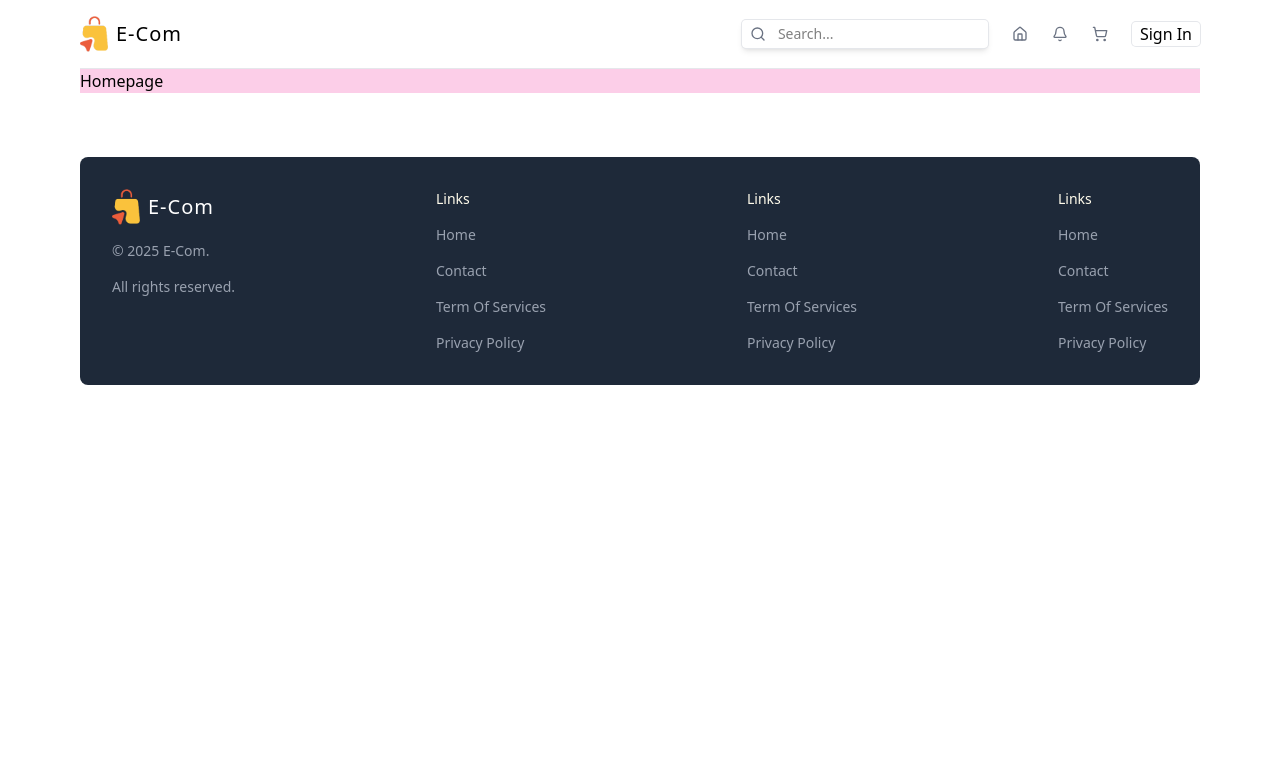
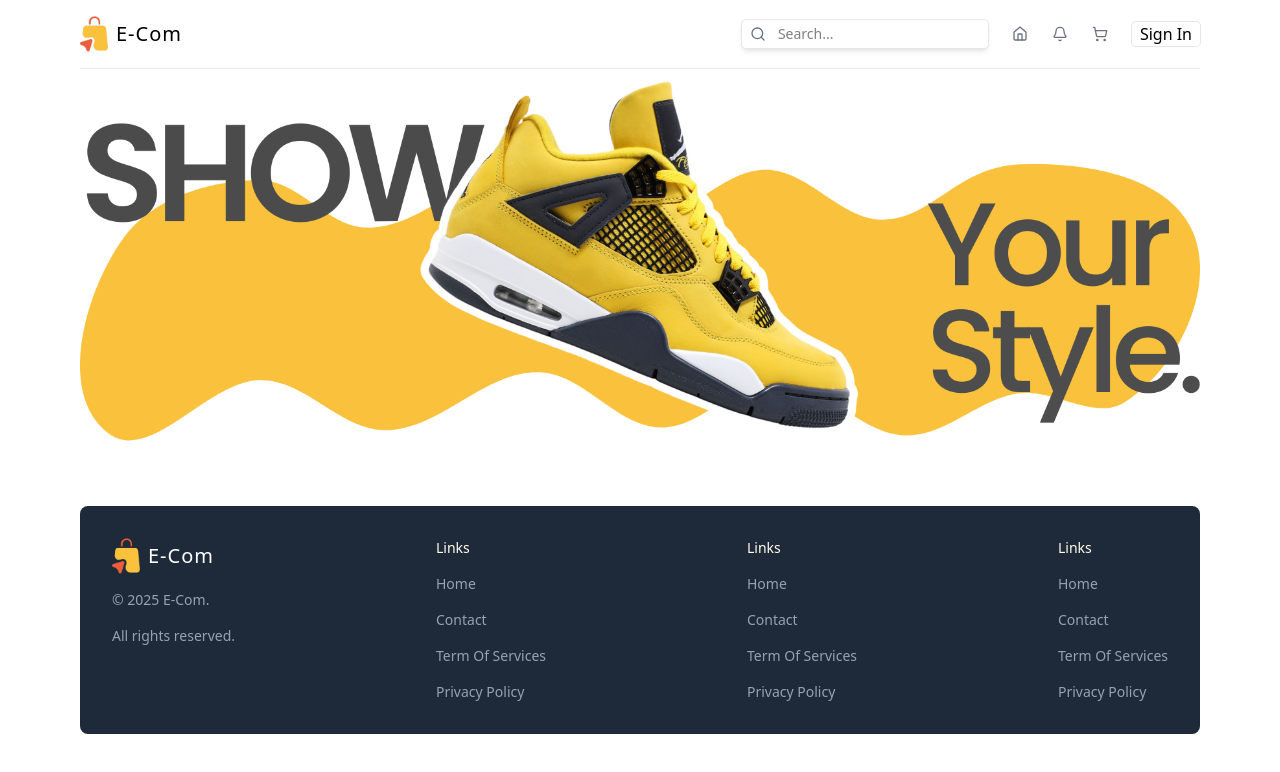
Before and after one commit to abdurrahmanmahmud5981/E-Com-Client, a Next.js app: page / in a window 1280 px wide. Shown: the top 772 px of the page. Built offline with nearby package versions, Linux system fonts and the light colour scheme.

Commit message:
UI:Hero slider design completed

```diff
--- a/src/app/page.tsx
+++ b/src/app/page.tsx
@@ -1,6 +1,14 @@
+import Image from "next/image"
+
 const Homepage = () => {
   return (
-    <div className='bg-pink-200'>Homepage</div>
+    <div className=''>
+      {/* Hero Slider */}
+      <div className="relative aspect-[3/1] mb-12">
+        <Image src={'/featured.png'} alt="Featured Product" fill />
+      </div>
+      {/* Product for Home Page */}
+    </div>
   )
 }
 
```
